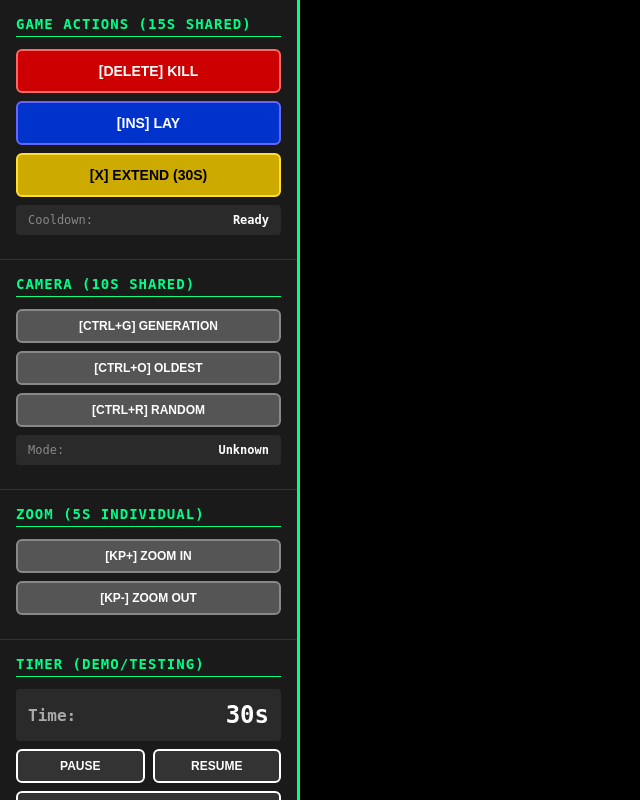
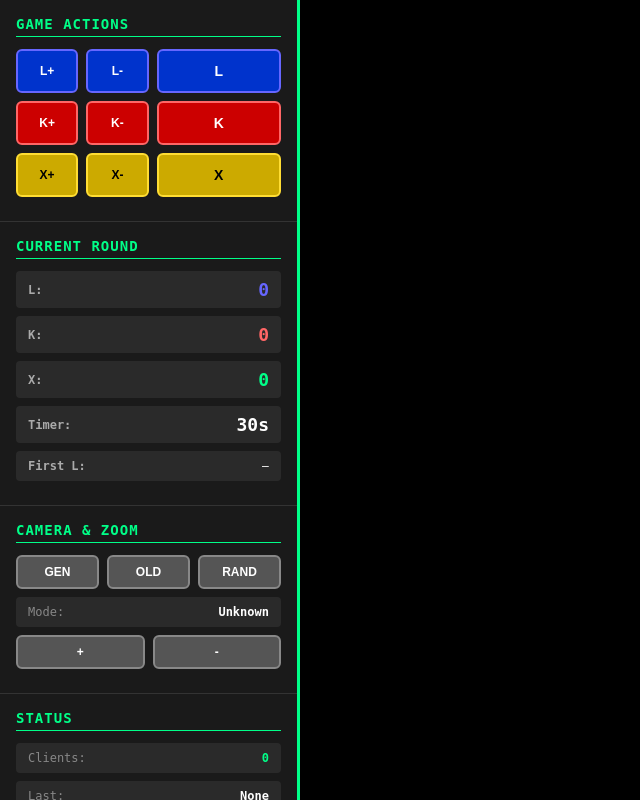
Before and after one commit to ddisisto/selection-protocol, a Flask app: page /admin in a window 1280 px wide. Shown: the whole page, without its empty margins (0-640 px from the left). Run offline with Flask 3, Linux system fonts and the light colour scheme; some libraries are stand-ins or nearby versions.

Commit message:
Refactor admin panel: Compact testing interface with vote injection
**New Admin Panel Layout:**
- Removed all cooldown references (admin = immediate actions)
- 3x3 grid for vote testing: l+/l-/L, k+/k-/K, x+/x-/X
- Compact camera/zoom section (Gen/Old/Rand + +/- zoom)
- Current round display (K/L/X counts, timer, first-L claimant)
- Removed timer demo section

**Vote Testing Controls:**
- **+/- buttons**: Add/remove test votes with random usernames
  - l+: Adds test vote for L (new random test_XXXXXX user)
  - l-: Removes most recent L vote
  - Same pattern for k+/k-/x+/x-
- **CAPS buttons**: Force immediate execution
  - L/K/X: Execute action immediately, bypass timer, reset round
  - Admin override for testing execution flow

**Backend Implementation:**
- vote_manager.py: Added 3 new testing methods:
  - add_test_vote(): Creates vote with random username
  - remove_last_vote(): Removes most recent vote of type
  - force_execute_action(): Bypass timer, execute immediately
- websocket.py: Added 3 new SocketIO handlers:
  - admin_add_vote, admin_remove_vote, admin_force_execute
- admin.js: Added vote_update handler to display counts in admin panel

**CSS Updates:**
- admin-action-row: 3-column grid (1fr 1fr 2fr for +/-/CAPS)
- admin-camera-row: 3-column grid for camera modes
- admin-zoom-row: 2-column grid for zoom controls
- Compact vote displays with smaller padding

**Files Changed:**
- src/templates/admin_panel.html: Complete rewrite (90 lines, was 76)
- src/static/admin.css: New grid layouts for vote/camera controls
- src/static/admin.js: Vote testing functions + vote_update handler
- src/vote_manager.py: +82 lines (testing methods)
- src/websocket.py: +32 lines (new handlers)
- src/server.py: Pass vote_manager to websocket handlers

**Testing Ready:**
Next step: Start server, use admin panel to inject votes, test:
- Vote addition/removal (watch overlay update)
- Timer dynamics (watch limit adjust with ratios)
- Force execution (K/L/X buttons)
- First-L claimant tracking

🔥 Generated with [Claude Code](https://claude.com/claude-code)

Co-Authored-By: Claude <noreply@anthropic.com>

```diff
--- a/src/server.py
+++ b/src/server.py
@@ -56,7 +56,7 @@ vote_manager = VoteManager(socketio, log_action)
 
 # Setup WebSocket handlers (legacy vote_state for backward compat with admin panel)
 vote_state = {}  # Deprecated - vote_manager owns state now
-broadcast_states = setup_socketio_handlers(socketio, vote_state, admin_state, log_action)
+broadcast_states = setup_socketio_handlers(socketio, vote_state, admin_state, log_action, vote_manager)
 
 
 # Background timer task
--- a/src/static/admin.css
+++ b/src/static/admin.css
@@ -41,6 +41,17 @@
 }
 
 /* ============================================================
+   ADMIN ACTION ROWS (3x3 grid for vote injection)
+   ============================================================ */
+
+.admin-action-row {
+    display: grid;
+    grid-template-columns: 1fr 1fr 2fr;
+    gap: var(--space-2);
+    margin-bottom: var(--space-2);
+}
+
+/* ============================================================
    ADMIN VOTE DISPLAY
    ============================================================ */
 
@@ -49,7 +60,7 @@
     align-items: center;
     justify-content: space-between;
     background: var(--color-bg-tertiary);
-    padding: var(--space-3);
+    padding: var(--space-2) var(--space-3);
     border-radius: var(--radius-sm);
     margin-bottom: var(--space-2);
 }
@@ -57,10 +68,11 @@
 .admin-vote-display__label {
     font-weight: var(--font-weight-bold);
     color: var(--color-text-secondary);
+    font-size: var(--font-size-sm);
 }
 
 .admin-vote-display__count {
-    font-size: var(--font-size-xl);
+    font-size: var(--font-size-lg);
     font-weight: var(--font-weight-bold);
 }
 
@@ -76,26 +88,32 @@
     color: var(--color-extend);
 }
 
+.admin-vote-display__value {
+    font-size: var(--font-size-sm);
+    color: var(--color-text-primary);
+    font-style: italic;
+    max-width: 150px;
+    overflow: hidden;
+    text-overflow: ellipsis;
+    white-space: nowrap;
+}
+
 /* ============================================================
    ADMIN CONTROLS
    ============================================================ */
 
-.admin-vote-controls {
+.admin-camera-row {
     display: grid;
-    grid-template-columns: 1fr 1fr;
-    gap: var(--space-2);
-    margin-bottom: var(--space-3);
-}
-
-.admin-timer-controls {
-    display: flex;
+    grid-template-columns: 1fr 1fr 1fr;
     gap: var(--space-2);
     margin-bottom: var(--space-2);
 }
 
-.admin-timer-controls .btn {
-    margin-bottom: 0;
-    flex: 1;
+.admin-zoom-row {
+    display: grid;
+    grid-template-columns: 1fr 1fr;
+    gap: var(--space-2);
+    margin-bottom: var(--space-2);
 }
 
 /* ============================================================
--- a/src/static/admin.js
+++ b/src/static/admin.js
@@ -4,6 +4,19 @@
  * Sends commands to server, receives and displays state updates.
  * No local state - server is authoritative.
  */
+
+// Vote Testing Functions
+function adminAddVote(voteType) {
+    socket.emit('admin_add_vote', {vote_type: voteType});
+}
+
+function adminRemoveVote(voteType) {
+    socket.emit('admin_remove_vote', {vote_type: voteType});
+}
+
+function adminForceExecute(action) {
+    socket.emit('admin_force_execute', {action: action});
+}
 
 // Timer Controls
 function adminPauseTimer() {
@@ -124,6 +137,28 @@ socket.on('keypress_result', function(data) {
     }
 });
 
+// Vote update handler (from vote_manager)
+socket.on('vote_update', function(data) {
+    console.log('Vote update:', data);
+
+    // Update admin panel vote counts
+    const kCountEl = document.getElementById('admin-k-count');
+    const lCountEl = document.getElementById('admin-l-count');
+    const xCountEl = document.getElementById('admin-x-count');
+    const timerEl = document.getElementById('admin-timer');
+    const firstLEl = document.getElementById('admin-first-l');
+
+    if (kCountEl) kCountEl.textContent = data.k_votes;
+    if (lCountEl) lCountEl.textContent = data.l_votes;
+    if (xCountEl) xCountEl.textContent = data.x_votes;
+    if (timerEl && data.time_remaining !== null) {
+        timerEl.textContent = data.time_remaining + 's';
+    }
+    if (firstLEl) {
+        firstLEl.textContent = data.first_l_claimant || '—';
+    }
+});
+
 // Request cooldown updates every second
 setInterval(() => {
     socket.emit('get_cooldown_state');
--- a/src/templates/admin_panel.html
+++ b/src/templates/admin_panel.html
@@ -1,63 +1,78 @@
-<!-- Admin Panel - Left Side -->
+<!-- Admin Panel - Testing & Control Interface -->
 <div class="admin-panel">
-    <!-- Game Actions -->
+    <!-- Vote Injection & Execution -->
     <div class="admin-section">
-        <div class="admin-section__title">Game Actions (15s shared)</div>
-        <button class="btn btn--kill btn--full admin-btn" id="btn-kill" onclick="sendKeypress('Delete', 'primary')">
-            [Delete] KILL
-            <span class="admin-btn__cooldown" id="cd-kill" style="display: none;"></span>
-        </button>
-        <button class="btn btn--lay btn--full admin-btn" id="btn-lay" onclick="sendKeypress('Insert', 'primary')">
-            [Ins] LAY
-            <span class="admin-btn__cooldown" id="cd-lay" style="display: none;"></span>
-        </button>
-        <button class="btn btn--extend btn--full admin-btn" id="btn-extend" onclick="sendKeypress('x', 'extend')">
-            [x] EXTEND (30s)
-            <span class="admin-btn__cooldown" id="cd-extend" style="display: none;"></span>
-        </button>
-        <div class="status-line">
-            <span class="status-line__label">Cooldown:</span>
-            <span class="status-line__value" id="primary-cooldown">Ready</span>
+        <div class="admin-section__title">Game Actions</div>
+
+        <!-- L row: Lay -->
+        <div class="admin-action-row">
+            <button class="btn btn--small btn--lay" onclick="adminAddVote('l')">l+</button>
+            <button class="btn btn--small btn--lay" onclick="adminRemoveVote('l')">l-</button>
+            <button class="btn btn--lay" onclick="adminForceExecute('l')">L</button>
+        </div>
+
+        <!-- K row: Kill -->
+        <div class="admin-action-row">
+            <button class="btn btn--small btn--kill" onclick="adminAddVote('k')">k+</button>
+            <button class="btn btn--small btn--kill" onclick="adminRemoveVote('k')">k-</button>
+            <button class="btn btn--kill" onclick="adminForceExecute('k')">K</button>
+        </div>
+
+        <!-- X row: Extend -->
+        <div class="admin-action-row">
+            <button class="btn btn--small btn--extend" onclick="adminAddVote('x')">x+</button>
+            <button class="btn btn--small btn--extend" onclick="adminRemoveVote('x')">x-</button>
+            <button class="btn btn--extend" onclick="adminForceExecute('x')">X</button>
         </div>
     </div>
 
-    <!-- Camera Controls -->
+    <!-- Vote State Display -->
     <div class="admin-section">
-        <div class="admin-section__title">Camera (10s shared)</div>
-        <button class="btn btn--camera btn--full admin-btn" id="btn-cam-gen" onclick="sendKeypress('ctrl+g', 'camera')">[Ctrl+G] Generation</button>
-        <button class="btn btn--camera btn--full admin-btn" id="btn-cam-old" onclick="sendKeypress('ctrl+o', 'camera')">[Ctrl+O] Oldest</button>
-        <button class="btn btn--camera btn--full admin-btn" id="btn-cam-rand" onclick="sendKeypress('ctrl+r', 'camera')">[Ctrl+R] Random</button>
+        <div class="admin-section__title">Current Round</div>
+        <div class="admin-vote-display">
+            <span class="admin-vote-display__label">L:</span>
+            <span class="admin-vote-display__count admin-vote-display__count--l" id="admin-l-count">0</span>
+        </div>
+        <div class="admin-vote-display">
+            <span class="admin-vote-display__label">K:</span>
+            <span class="admin-vote-display__count admin-vote-display__count--k" id="admin-k-count">0</span>
+        </div>
+        <div class="admin-vote-display">
+            <span class="admin-vote-display__label">X:</span>
+            <span class="admin-vote-display__count admin-vote-display__count--x" id="admin-x-count">0</span>
+        </div>
+        <div class="admin-vote-display">
+            <span class="admin-vote-display__label">Timer:</span>
+            <span class="admin-vote-display__count" id="admin-timer">30s</span>
+        </div>
+        <div class="admin-vote-display">
+            <span class="admin-vote-display__label">First L:</span>
+            <span class="admin-vote-display__value" id="admin-first-l">—</span>
+        </div>
+    </div>
+
+    <!-- Camera & Zoom -->
+    <div class="admin-section">
+        <div class="admin-section__title">Camera & Zoom</div>
+
+        <!-- Camera modes -->
+        <div class="admin-camera-row">
+            <button class="btn btn--small btn--camera" onclick="sendKeypress('ctrl+g', 'camera')">Gen</button>
+            <button class="btn btn--small btn--camera" onclick="sendKeypress('ctrl+o', 'camera')">Old</button>
+            <button class="btn btn--small btn--camera" onclick="sendKeypress('ctrl+r', 'camera')">Rand</button>
+        </div>
+
+        <!-- Camera mode status -->
         <div class="status-line">
             <span class="status-line__label">Mode:</span>
             <span class="status-line__value" id="camera-mode">Unknown</span>
         </div>
-    </div>
 
-    <!-- Zoom Controls -->
-    <div class="admin-section">
-        <div class="admin-section__title">Zoom (5s individual)</div>
-        <button class="btn btn--camera btn--full admin-btn" id="btn-zoom-in" onclick="sendKeypress('KP_Add', 'zoom_in')">
-            [KP+] Zoom In
-            <span class="admin-btn__cooldown" id="cd-zoom-in" style="display: none;"></span>
-        </button>
-        <button class="btn btn--camera btn--full admin-btn" id="btn-zoom-out" onclick="sendKeypress('KP_Subtract', 'zoom_out')">
-            [KP-] Zoom Out
-            <span class="admin-btn__cooldown" id="cd-zoom-out" style="display: none;"></span>
-        </button>
-    </div>
-
-    <!-- Timer Controls -->
-    <div class="admin-section">
-        <div class="admin-section__title">Timer (demo/testing)</div>
-        <div class="admin-vote-display">
-            <span class="admin-vote-display__label">Time:</span>
-            <span class="admin-vote-display__count" id="admin-timer">30s</span>
+        <!-- Zoom controls -->
+        <div class="admin-zoom-row">
+            <button class="btn btn--small btn--camera" onclick="sendKeypress('KP_Add', 'zoom_in')">+</button>
+            <button class="btn btn--small btn--camera" onclick="sendKeypress('KP_Subtract', 'zoom_out')">-</button>
         </div>
-        <div class="admin-timer-controls">
-            <button class="btn btn--small" onclick="adminPauseTimer()">Pause</button>
-            <button class="btn btn--small" onclick="adminResumeTimer()">Resume</button>
-        </div>
-        <button class="btn btn--full admin-btn" onclick="adminResetTimer()">Reset</button>
     </div>
 
     <!-- System Status -->
```
Also changed, not shown: src/vote_manager.py (+91 -0 lines), src/websocket.py (+37 -2 lines), 1 other file.
